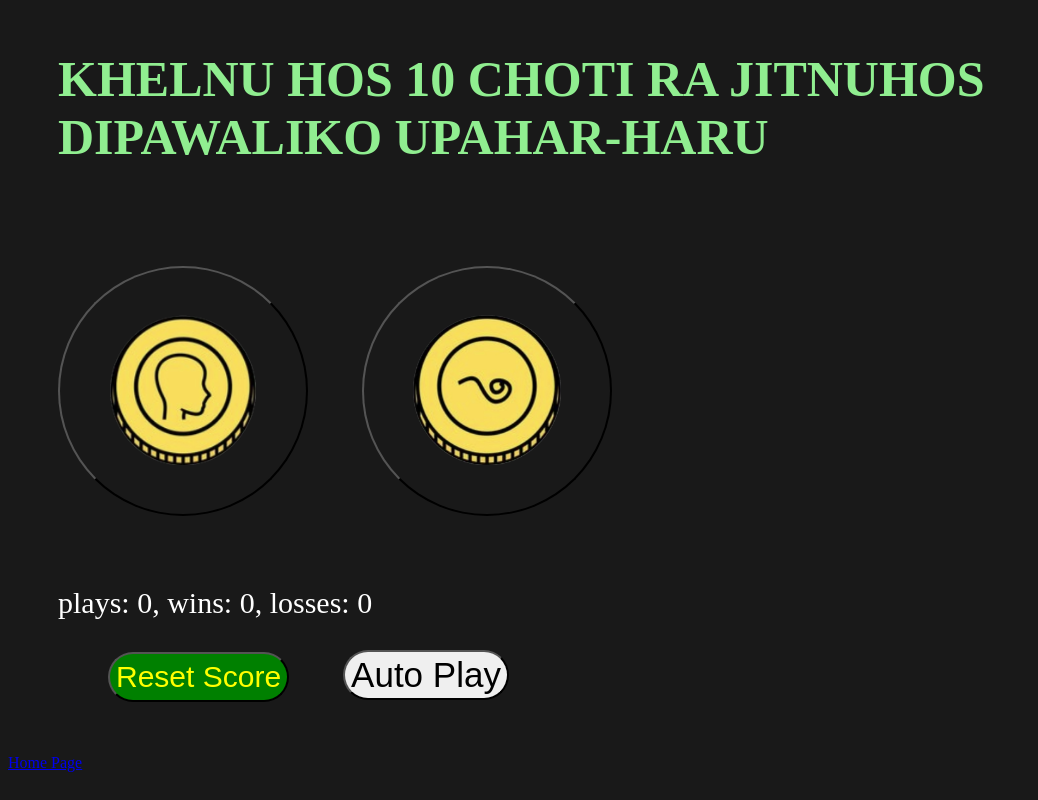
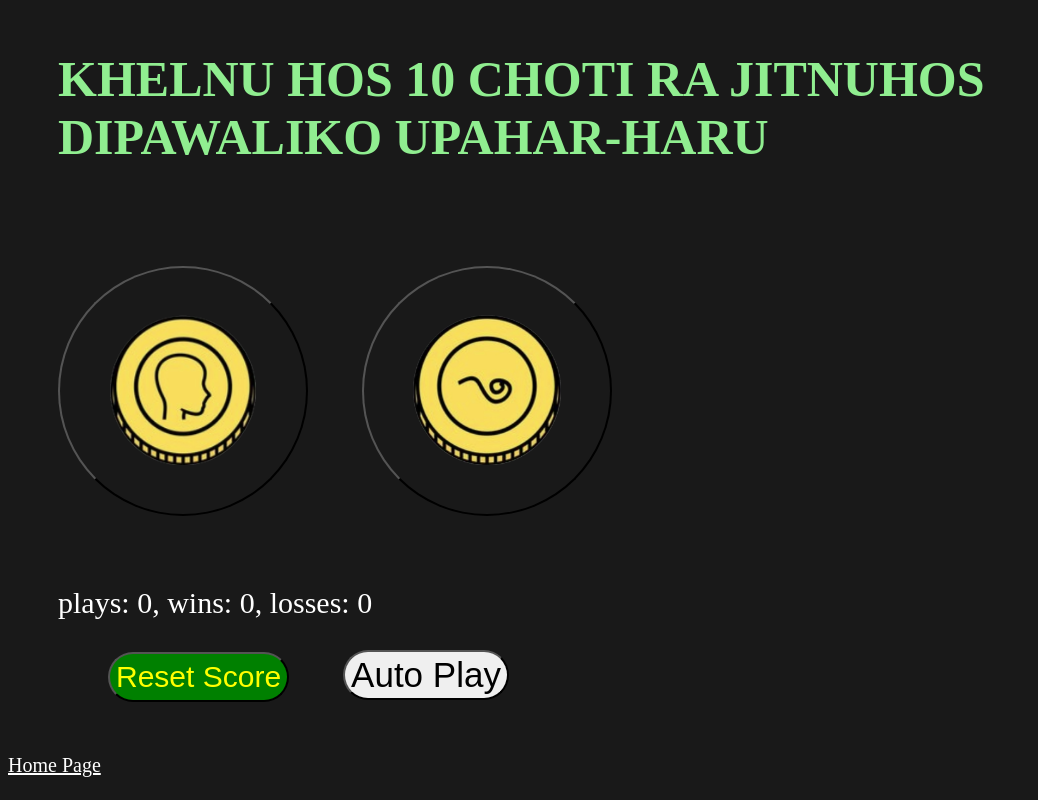
Before and after one commit to Ningwa83/Ningwasm, a plain HTML site: page heads-tails.html in a window 1280 px wide. Shown: the whole page, without its empty margins (0-1038 px from the left). Drawn offline with Linux system fonts and the light colour scheme.

Commit message:
Update heads-tails.html

```diff
--- a/heads-tails.html
+++ b/heads-tails.html
@@ -84,7 +84,7 @@ font-color: white;
 
 <button class="auto-play-button js-auto-play-button">Auto Play</button>
 <p class="what"></p><br><br>
-  <a href="index.html">Home Page</a>
+  <a style="color: white; font-size: 20px" href="index.html">Home Page</a>
 
 
 <script src="heads-tails.js">
```
